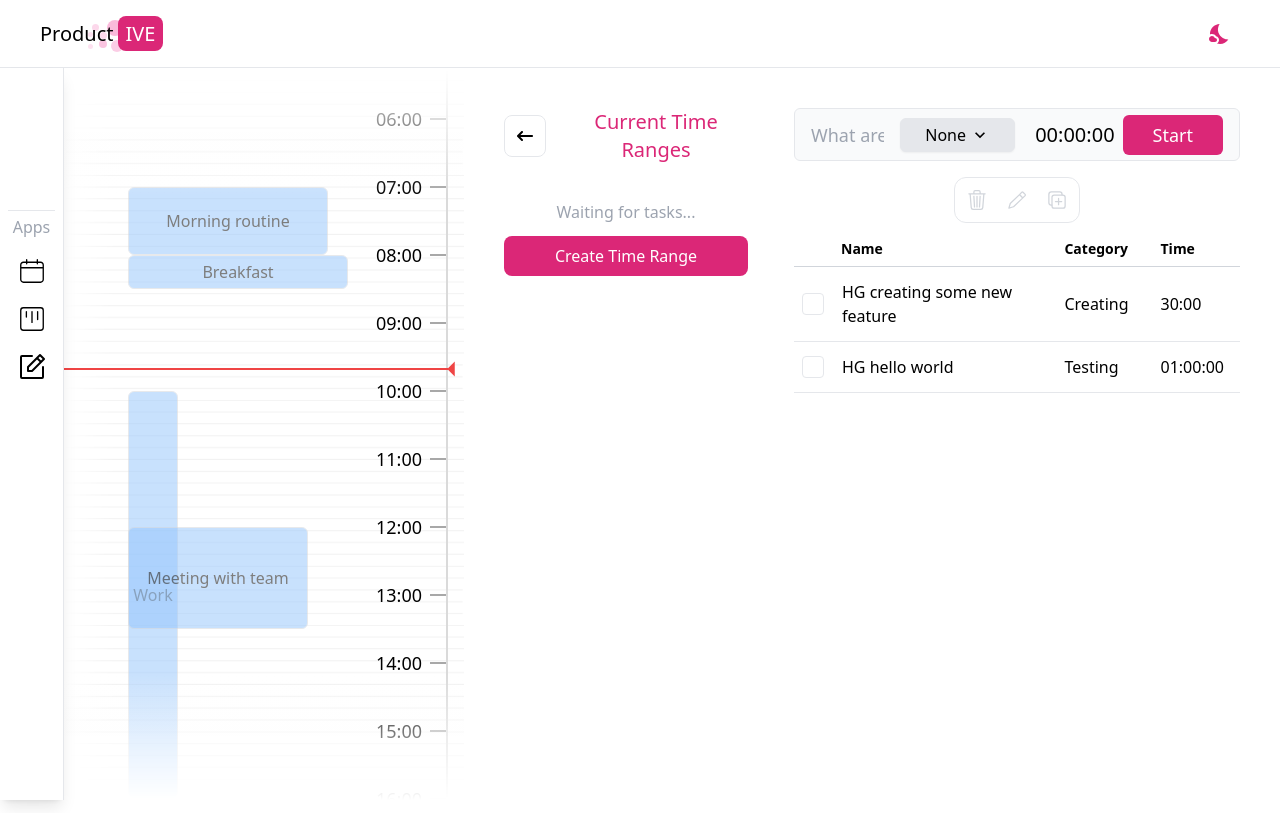
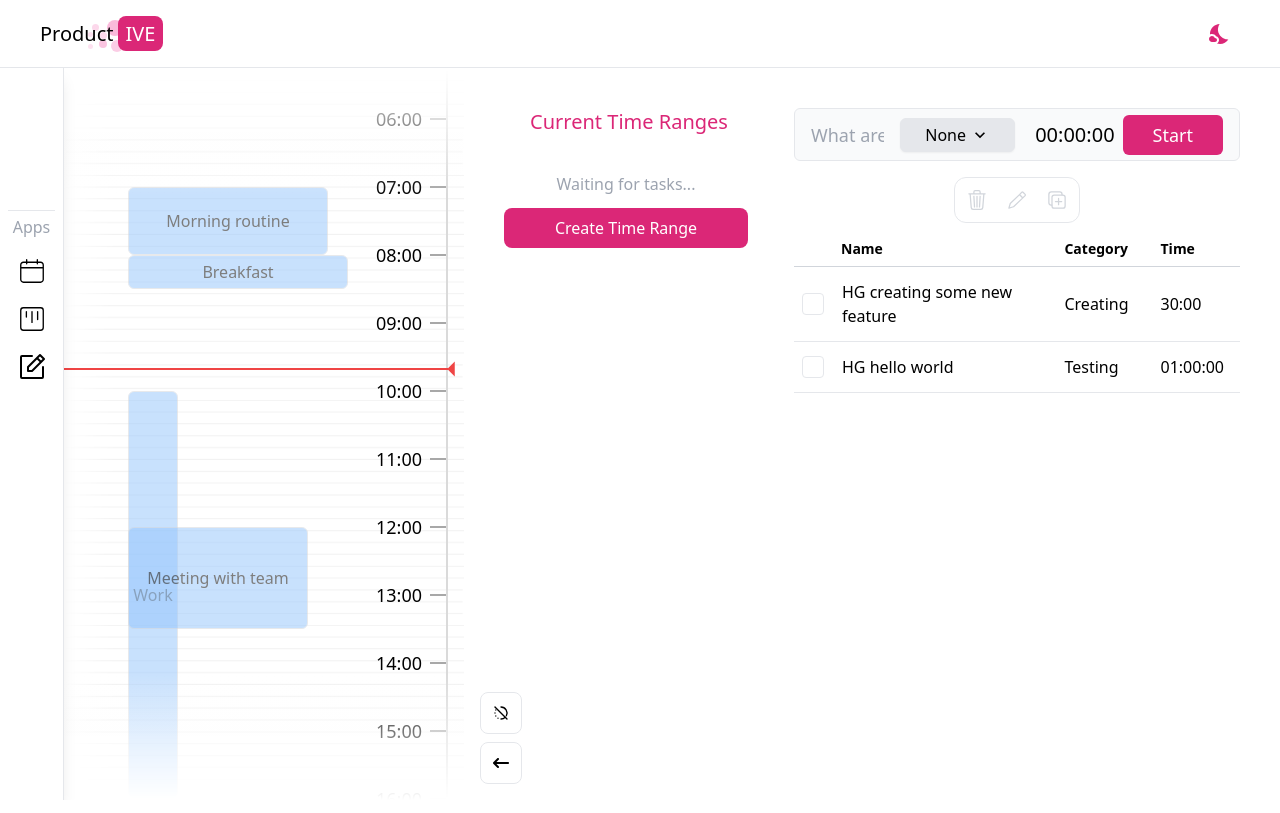
Before and after one commit to karal63/time-manager-app-project, a React (Vite) app: page /planner/observe in a window 1280 px wide. Built offline with nearby package versions, Linux system fonts and the light colour scheme.

Commit message:
Zmienia położenie przycisku do schowania osi czasu w podstronie /observe oraz dodaje nowy przycisk, umożliwiający schowanie  bieżących okresów czasu.

```diff
--- a/src/components/BlockMenu.jsx
+++ b/src/components/BlockMenu.jsx
@@ -91,6 +91,17 @@ const BlockMenu = ({ closeBlockMenu, blockMenu, range, entireSectionRef }) => {
                     Edit
                 </button>
             )}
+
+            <button
+                className="flex gap-2 hover:bg-mainHoverColor pl-3 pr-5 py-2 w-full transition-all text-mainColor"
+                onClick={handleLock}
+            >
+                <span className="text-2xl text-darkPink">
+                    {isLocked ? <SlLock /> : <SlLockOpen />}
+                </span>{" "}
+                {isLocked ? "Unlock" : "Lock"}
+            </button>
+
             {!isLocked && (
                 <button
                     className="flex gap-2 hover:bg-mainHoverColor pl-3 pr-5 py-2 w-full transition-all text-mainColor"
@@ -102,15 +113,6 @@ const BlockMenu = ({ closeBlockMenu, blockMenu, range, entireSectionRef }) => {
                     Delete
                 </button>
             )}
-            <button
-                className="flex gap-2 hover:bg-mainHoverColor pl-3 pr-5 py-2 w-full transition-all text-mainColor"
-                onClick={handleLock}
-            >
-                <span className="text-2xl text-darkPink">
-                    {isLocked ? <SlLock /> : <SlLockOpen />}
-                </span>{" "}
-                {isLocked ? "Unlock" : "Lock"}
-            </button>
             {/* Maybe duplcate button */}
         </div>
     );
--- a/src/components/observe_page/CurrentTask.jsx
+++ b/src/components/observe_page/CurrentTask.jsx
@@ -1,21 +1,47 @@
 // icons
 import { FaArrowLeftLong } from "react-icons/fa6";
 import { FaArrowRightLong } from "react-icons/fa6";
+import { TbTimeDurationOff } from "react-icons/tb";
 import { useTimeRangeStore } from "../../store";
 import CurrentTaskCards from "./CurrentTaskCards";
 import AchievementBar from "./AchievementBar";
 import AchievementTable from "./AchievementTable";
 import ManipulateAchieveBar from "./ManipulateAchieveBar";
+import { useEffect } from "react";
 
 const CurrentTask = () => {
-    const { isTimeAxisOpen, setIsTimeAxisOpen } = useTimeRangeStore();
+    const {
+        isTimeAxisOpen,
+        setIsTimeAxisOpen,
+        isCurrentRangesOpen,
+        setIsCurrentRangesOpen,
+
+        initializePreferences,
+    } = useTimeRangeStore();
+
+    useEffect(() => {
+        initializePreferences();
+    }, []);
 
     return (
         <section className="w-full pl-10 pr-10 relative">
             {/* Right Side */}
             <section className="flex items-start mt-10">
-                <div>
-                    <div className="flex items-center gap-3 pb-9">
+                {/* buttons */}
+                <div className="absolute bottom-4 left-4 flex flex-col gap-2 z-10">
+                    <button
+                        className="border-[1px] border-mainLineColor rounded-lg px-3 py-3 text-mainColor"
+                        onClick={() =>
+                            setIsCurrentRangesOpen(!isCurrentRangesOpen)
+                        }
+                    >
+                        {isTimeAxisOpen ? (
+                            <TbTimeDurationOff />
+                        ) : (
+                            <TbTimeDurationOff />
+                        )}
+                    </button>
+
                     <button
                         className="border-[1px] border-mainLineColor rounded-lg px-3 py-3 text-mainColor"
                         onClick={() => setIsTimeAxisOpen(!isTimeAxisOpen)}
@@ -26,12 +52,18 @@ const CurrentTask = () => {
                             <FaArrowRightLong />
                         )}
                     </button>
+                </div>
+
+                {isCurrentRangesOpen && (
+                    <div>
+                        <div className="pb-9">
                             <p className="text-darkPink font-medium text-xl text-center">
                                 Current Time Ranges
                             </p>
                         </div>
                         <CurrentTaskCards />
                     </div>
+                )}
 
                 <div className="ml-10 w-full">
                     <AchievementBar />
--- a/src/store.js
+++ b/src/store.js
@@ -347,8 +347,53 @@ export const useTimeRangeStore = create((set, get) => ({
             };
         }),
 
+    userPreferences: {
+        isTimeAxisOpen: true,
+        isCurrentRangesOpen: true,
+    },
+
+    isCurrentRangesOpen: true,
+    setIsCurrentRangesOpen: (value) =>
+        set((state) => {
+            const userPreferences = {
+                isCurrentRangesOpen: value,
+                isTimeAxisOpen: state.isTimeAxisOpen,
+            };
+            state.saveToLocalStorage("userPreferences", userPreferences);
+            return {
+                isCurrentRangesOpen: value,
+            };
+        }),
+
     isTimeAxisOpen: true,
-    setIsTimeAxisOpen: (value) => set(() => ({ isTimeAxisOpen: value })),
+    setIsTimeAxisOpen: (value) =>
+        set((state) => {
+            const userPreferences = {
+                isCurrentRangesOpen: state.isCurrentRangesOpen,
+                isTimeAxisOpen: value,
+            };
+            state.saveToLocalStorage("userPreferences", userPreferences);
+
+            return {
+                isTimeAxisOpen: value,
+            };
+        }),
+
+    initializePreferences: () =>
+        set((state) => {
+            const preferences = state.returnFromLocalStorage(
+                "userPreferences"
+            ) || {
+                isTimeAxisOpen: true,
+                isCurrentRangesOpen: true,
+            };
+
+            const { isTimeAxisOpen, isCurrentRangesOpen } = preferences;
+            return {
+                isTimeAxisOpen: isTimeAxisOpen,
+                isCurrentRangesOpen: isCurrentRangesOpen,
+            };
+        }),
 
     taskMarks: [
         {
```
Also changed, not shown: 1 other file (tests, documents, lock files or other folders). Lines whose indentation alone changed are shown as unchanged.
